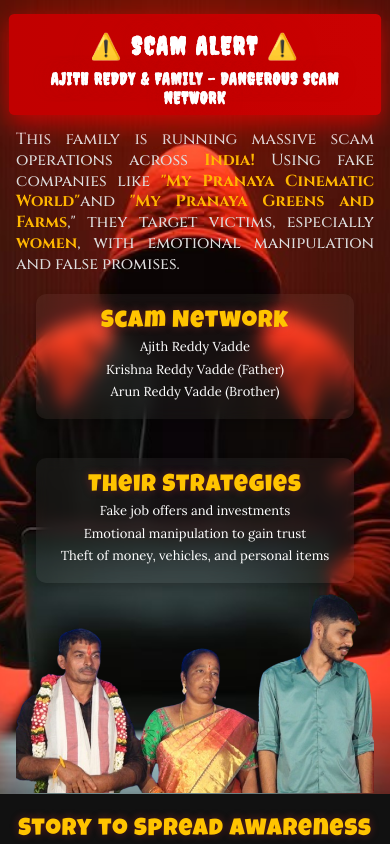
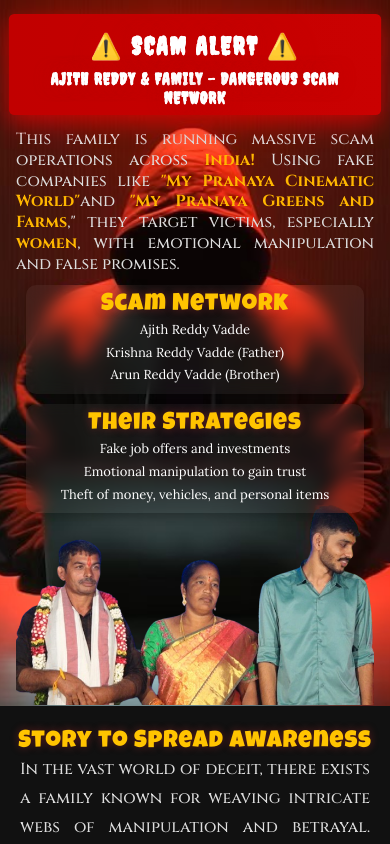
Before and after one commit to vijaykumar8899/AjithScammer, a React (Vite) app: page / in a window 390 px wide. Built offline with nearby package versions, Linux system fonts and the light colour scheme.

Commit message:
Add files via upload

```diff
--- a/src/App.css
+++ b/src/App.css
@@ -298,10 +298,6 @@
   font-size: 13px;
   font-weight: 100;
 }
-.content-wrapper {/* Default stacking for mobile */
-  gap:0rem;
-  margin-bottom: 0rem;
-}
 .scam-notice{
   font-weight: 500;
 
@@ -311,14 +307,7 @@
 
 
 }
-.scam-network-section,
-.strategies-section {
-  padding: 1rem;
-  margin-left: 20px;
-  margin-right: 20px;
 
-
-}
 .family-photo-image {
   width: 100%; /* Occupy full width of the container */
   height: auto;
@@ -328,6 +317,19 @@
 }
 .family-photo-section {
   margin-bottom: 0rem;
+}
+.scam-network-section,
+.strategies-section {
+  padding: 0.5rem; /* Reduced padding for mobile */
+  margin: 0; /* Remove or adjust margin as needed */
+  margin-left: 10px;
+  margin-right: 10px;
+  margin-top: 10px;
+}
+
+.content-wrapper {
+  gap: 0; /* Remove gap between sections for mobile */
+  margin-bottom: 0; /* Adjust bottom margin for tighter layout */
 }
 
 
@@ -364,7 +366,7 @@
   font-family: "Cinzel", serif;
   font-weight: 500;
 
-  font-size: 1.2rem;
+  font-size: 1rem;
   color: #ddd;
   line-height: 1.8;
   margin-bottom: 1.5rem;
@@ -376,7 +378,7 @@
   font-weight: 500;
 
   background-color: #222;
-  line-height: 1.3;
+  line-height: 1;
   padding: 1rem;
   margin: 1rem 0;
   border-left: 5px solid #ff1e1e;
```
